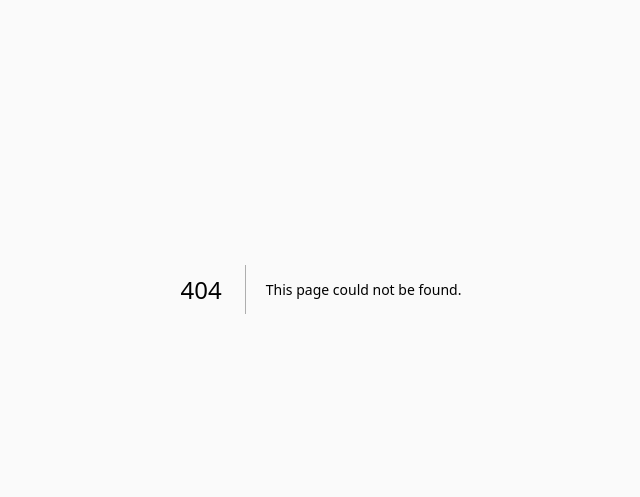
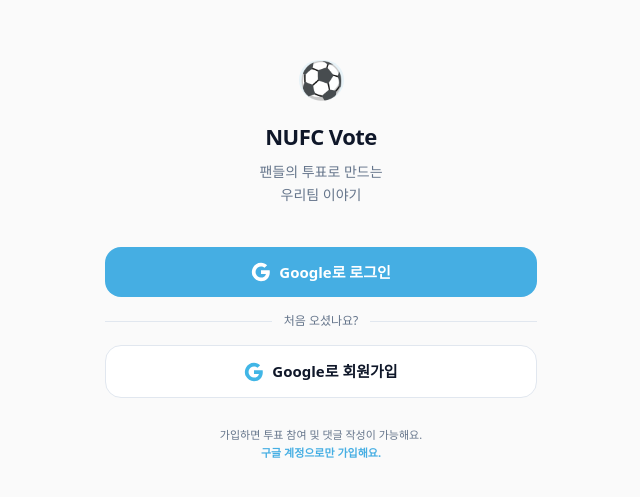
Before and after one commit to GitPau1/nufc-fan-poll, a Next.js app in the folder app/: page /login in a window 1280 px wide. Before the commit this address had no page. Shown: the part 111-608 px from the top of the page, without its empty margins (319-959 px from the left). Built offline with nearby package versions, Linux system fonts and the light colour scheme; no server answers; a web font is replaced by a local one.

Commit message:
feat: add /login page with Google OAuth buttons

```diff
--- /dev/null
+++ b/app/src/app/login/LoginPageClient.tsx
@@ -0,0 +1,97 @@
+'use client'
+
+import { IS_MOCK } from '@/lib/config'
+import { mockLogin } from '@/lib/actions/auth'
+import { useRouter } from 'next/navigation'
+
+export function LoginPageClient() {
+  const router = useRouter()
+
+  async function handleLogin() {
+    if (IS_MOCK) {
+      await mockLogin()
+      router.push('/')
+      return
+    }
+    const { createClient } = await import('@/lib/supabase/client')
+    const supabase = createClient()
+    await supabase.auth.signInWithOAuth({
+      provider: 'google',
+      options: {
+        redirectTo: `${window.location.origin}/auth/callback?next=/`,
+      },
+    })
+  }
+
+  async function handleSignUp() {
+    if (IS_MOCK) {
+      await mockLogin()
+      router.push('/onboarding')
+      return
+    }
+    const { createClient } = await import('@/lib/supabase/client')
+    const supabase = createClient()
+    await supabase.auth.signInWithOAuth({
+      provider: 'google',
+      options: {
+        redirectTo: `${window.location.origin}/auth/callback?next=/`,
+      },
+    })
+  }
+
+  return (
+    <div className="min-h-[calc(100vh-56px)] flex flex-col items-center justify-center px-6 py-12">
+      {/* 아이콘 */}
+      <div className="w-18 h-18 rounded-full bg-primary/10 flex items-center justify-center mb-5 text-4xl">
+        ⚽
+      </div>
+
+      <h1 className="text-[22px] font-black tracking-tight text-foreground text-center mb-2">
+        NUFC Vote
+      </h1>
+      <p className="text-sm text-muted-foreground text-center leading-relaxed mb-10">
+        팬들의 투표로 만드는<br />우리팀 이야기
+      </p>
+
+      <div className="w-full flex flex-col gap-3">
+        <button
+          onClick={handleLogin}
+          className="w-full flex items-center justify-center gap-2 py-3.5 rounded-2xl bg-primary text-white font-bold text-[15px] hover:bg-primary/90 transition-colors"
+        >
+          <GoogleIcon color="white" />
+          Google로 로그인
+        </button>
+
+        <div className="flex items-center gap-3 py-1">
+          <div className="flex-1 h-px bg-border" />
+          <span className="text-xs text-muted-foreground font-medium">처음 오셨나요?</span>
+          <div className="flex-1 h-px bg-border" />
+        </div>
+
+        <button
+          onClick={handleSignUp}
+          className="w-full flex items-center justify-center gap-2 py-3.5 rounded-2xl bg-white border-[1.5px] border-border text-foreground font-semibold text-[15px] hover:border-primary/50 transition-colors"
+        >
+          <GoogleIcon color="#41b6e6" />
+          Google로 회원가입
+        </button>
+      </div>
+
+      <p className="text-[11px] text-muted-foreground text-center mt-7 leading-relaxed">
+        가입하면 투표 참여 및 댓글 작성이 가능해요.<br />
+        <span className="text-primary font-semibold">구글 계정으로만 가입해요.</span>
+      </p>
+    </div>
+  )
+}
+
+function GoogleIcon({ color }: { color: string }) {
+  return (
+    <svg width="20" height="20" viewBox="0 0 24 24" fill="none">
+      <path d="M22.56 12.25c0-.78-.07-1.53-.2-2.25H12v4.26h5.92c-.26 1.37-1.04 2.53-2.21 3.31v2.77h3.57c2.08-1.92 3.28-4.74 3.28-8.09z" fill={color}/>
+      <path d="M12 23c2.97 0 5.46-.98 7.28-2.66l-3.57-2.77c-.98.66-2.23 1.06-3.71 1.06-2.86 0-5.29-1.93-6.16-4.53H2.18v2.84C3.99 20.53 7.7 23 12 23z" fill={color}/>
+      <path d="M5.84 14.09c-.22-.66-.35-1.36-.35-2.09s.13-1.43.35-2.09V7.07H2.18C1.43 8.55 1 10.22 1 12s.43 3.45 1.18 4.93l3.66-2.84z" fill={color}/>
+      <path d="M12 5.38c1.62 0 3.06.56 4.21 1.64l3.15-3.15C17.45 2.09 14.97 1 12 1 7.7 1 3.99 3.47 2.18 7.07l3.66 2.84c.87-2.6 3.3-4.53 6.16-4.53z" fill={color}/>
+    </svg>
+  )
+}
--- /dev/null
+++ b/app/src/app/login/page.tsx
@@ -0,0 +1,5 @@
+import { LoginPageClient } from './LoginPageClient'
+
+export default function LoginPage() {
+  return <LoginPageClient />
+}
--- a/app/src/components/layout/LoginButton.tsx
+++ b/app/src/components/layout/LoginButton.tsx
@@ -1,36 +1,18 @@
 'use client'
 
-import { usePathname } from 'next/navigation'
+import Link from 'next/link'
 import { Button } from '@/components/ui/button'
-import { IS_MOCK } from '@/lib/config'
-import { mockLogin } from '@/lib/actions/auth'
 
 export function LoginButton() {
-  const pathname = usePathname()
-
-  async function handleLogin() {
-    if (IS_MOCK) {
-      await mockLogin()
-      return
-    }
-    const { createClient } = await import('@/lib/supabase/client')
-    const supabase = createClient()
-    await supabase.auth.signInWithOAuth({
-      provider: 'google',
-      options: {
-        redirectTo: `${window.location.origin}/auth/callback?next=${encodeURIComponent(pathname)}`,
-      },
-    })
-  }
-
   return (
+    <Link href="/login">
       <Button
         variant="outline"
         size="sm"
-      onClick={handleLogin}
-      className="h-8 rounded-pill text-xs font-semibold border-primary/30 text-primary hover:bg-primary/5 hover:text-primary"
+        className="h-8 rounded-full text-xs font-semibold border-primary/30 text-primary hover:bg-primary/5 hover:text-primary"
       >
         로그인
       </Button>
+    </Link>
   )
 }
```
Lines whose indentation alone changed are shown as unchanged.
